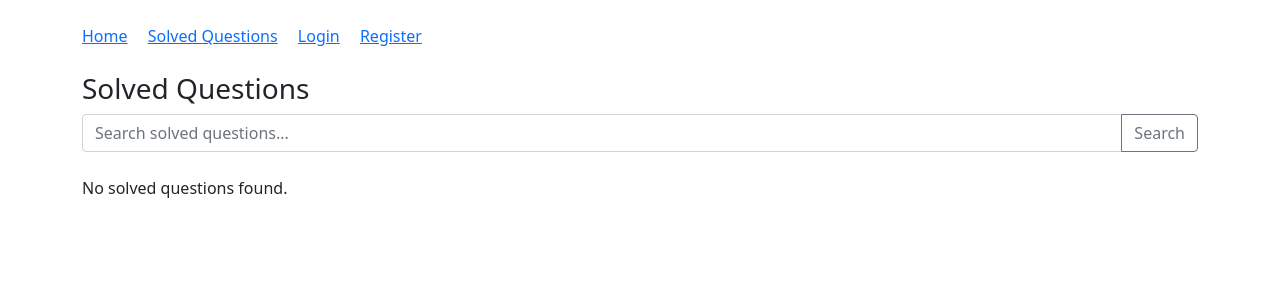
After one commit to pyskaa0506/Secured-Homework-Help-Website, a Flask app: page /solved in a window 1280 px wide. The commit adds this page. Shown: the top 300 px of the page. Run offline with Flask 3, Linux system fonts and the light colour scheme.

Commit message:
Created new "Solved Questions" subpage

```diff
--- a/source/app/main/routes.py
+++ b/source/app/main/routes.py
@@ -88,3 +88,15 @@ def like_answer(a_id):
         ans.likes = AnswerLike.query.filter_by(answer_id=a_id).count() + 1
         db.session.commit()
     return redirect(url_for('main.question_detail', q_id=ans.question_id))
+
+@main.route('/solved')
+def solved():
+    search = request.args.get('search', '')
+    if search:
+        questions = Question.query.filter(
+            Question.is_solved == True,
+            (Question.title.ilike(f'%{search}%') | Question.content.ilike(f'%{search}%'))
+        ).all()
+    else:
+        questions = Question.query.filter_by(is_solved=True).all()
+    return render_template('solved.html', questions=questions, search=search)
--- a/source/app/templates/base.html
+++ b/source/app/templates/base.html
@@ -7,6 +7,7 @@
 <body class="container mt-4">
     <nav class="mb-4">
         <a href="{{ url_for('main.index') }}" class="me-3">Home</a>
+        <a href="{{ url_for('main.solved') }}" class="me-3">Solved Questions</a>
 
         {% if current_user.is_authenticated %}
             <span class="me-3">Logged as: <b>{{ current_user.username }}</b> ({{ current_user.credits }} cr)</span>
--- /dev/null
+++ b/source/app/templates/solved.html
@@ -0,0 +1,25 @@
+{% extends "base.html" %}
+{% block content %}
+    <h3>Solved Questions</h3>
+
+    <form method="GET" class="mb-4">
+        <div class="input-group">
+            <input type="text" name="search" class="form-control" placeholder="Search solved questions..." value="{{ search }}">
+            <button type="submit" class="btn btn-outline-secondary">Search</button>
+        </div>
+    </form>
+
+    <div class="list-group">
+    {% for q in questions %}
+        <a href="{{ url_for('main.question_detail', q_id=q.id) }}" class="list-group-item list-group-item-action">
+            <div class="d-flex w-100 justify-content-between">
+                <h5 class="mb-1">{{ q.title }}</h5>
+                <span class="badge bg-success">Solved</span>
+            </div>
+            <small>By {{ q.author.username }} | {{ q.bounty }} Credits</small>
+        </a>
+    {% else %}
+        <p>No solved questions found.</p>
+    {% endfor %}
+    </div>
+{% endblock %}
```
